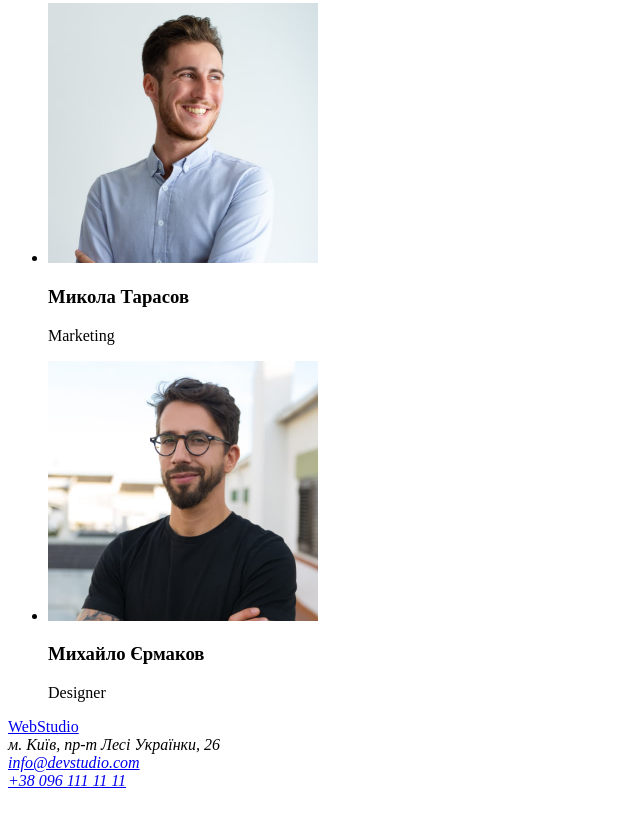
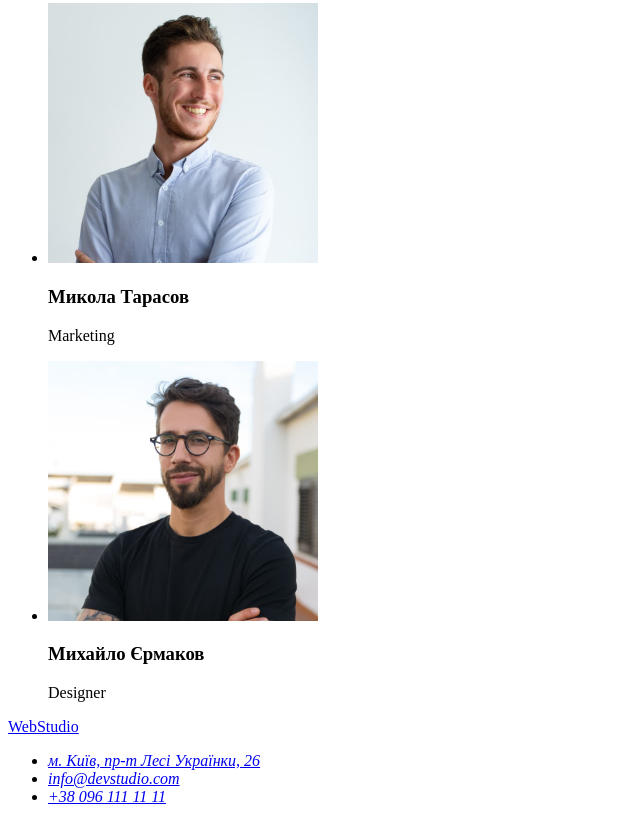
Before and after one commit to NadiaOl/goit-markup-hw-01, a plain HTML site: page index.html in a window 1280 px wide. Shown: the part 2333-3155 px from the top of the page, without its empty margins (0-640 px from the left). Before the commit the page ends 3131 px from the top, so only its background shows below. Drawn offline with Linux system fonts and the light colour scheme.

Commit message:
address mistake

```diff
--- a/index.html
+++ b/index.html
@@ -99,11 +99,11 @@
     <footer>
         <a href="/">WebStudio</a>
         <address>
-            м. Київ, пр-т Лесі Українки, 26
-        </address>
-        <address>
-            <a href="mailto:info@devstudio.com">info@devstudio.com </a> <br>
-            <a href="tel:+380961111111">+38 096 111 11 11</a>
+            <ul>
+           <li> <a href="https://goo.gl/maps/ib1wASLYvNoybxje7" target="_blank" rel="noreferrer noopener">м. Київ, пр-т Лесі Українки, 26</a></li>
+           <li><a href="mailto:info@devstudio.com">info@devstudio.com</a></li>
+           <li><a href="tel:+380961111111">+38 096 111 11 11</a></li>
+        </ul>
         </address>
     </footer>
 </body>
```
